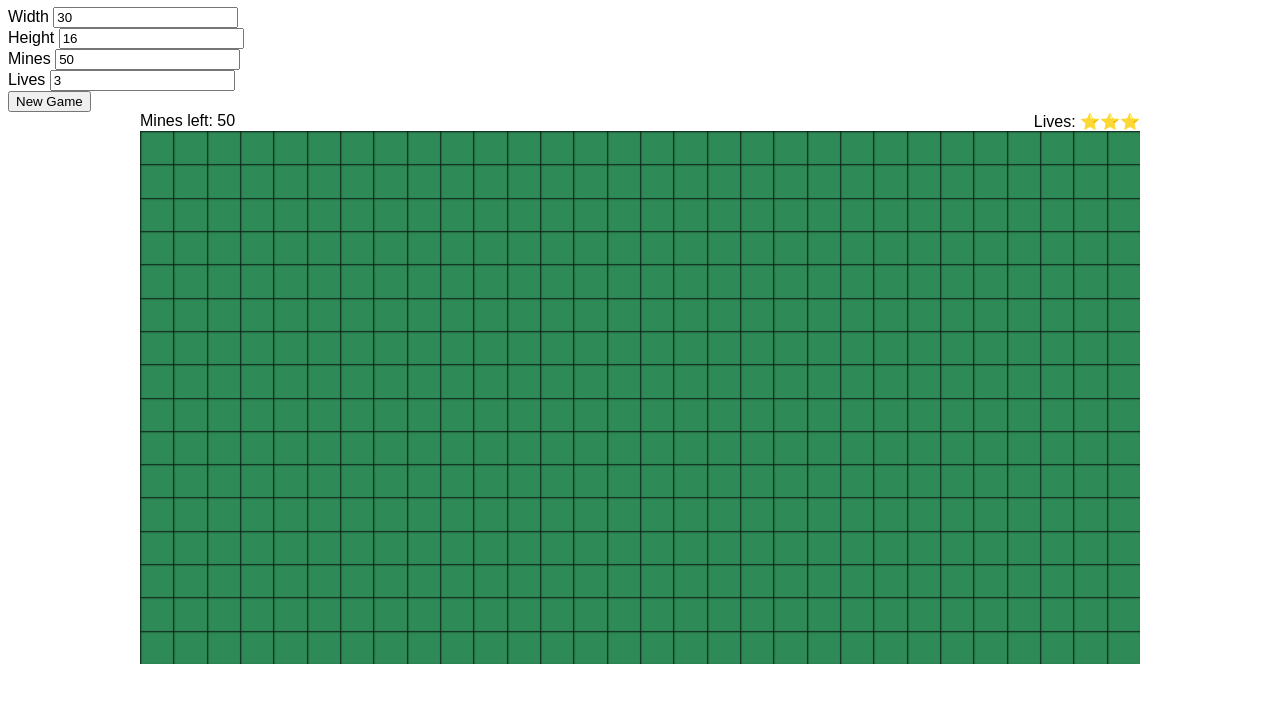
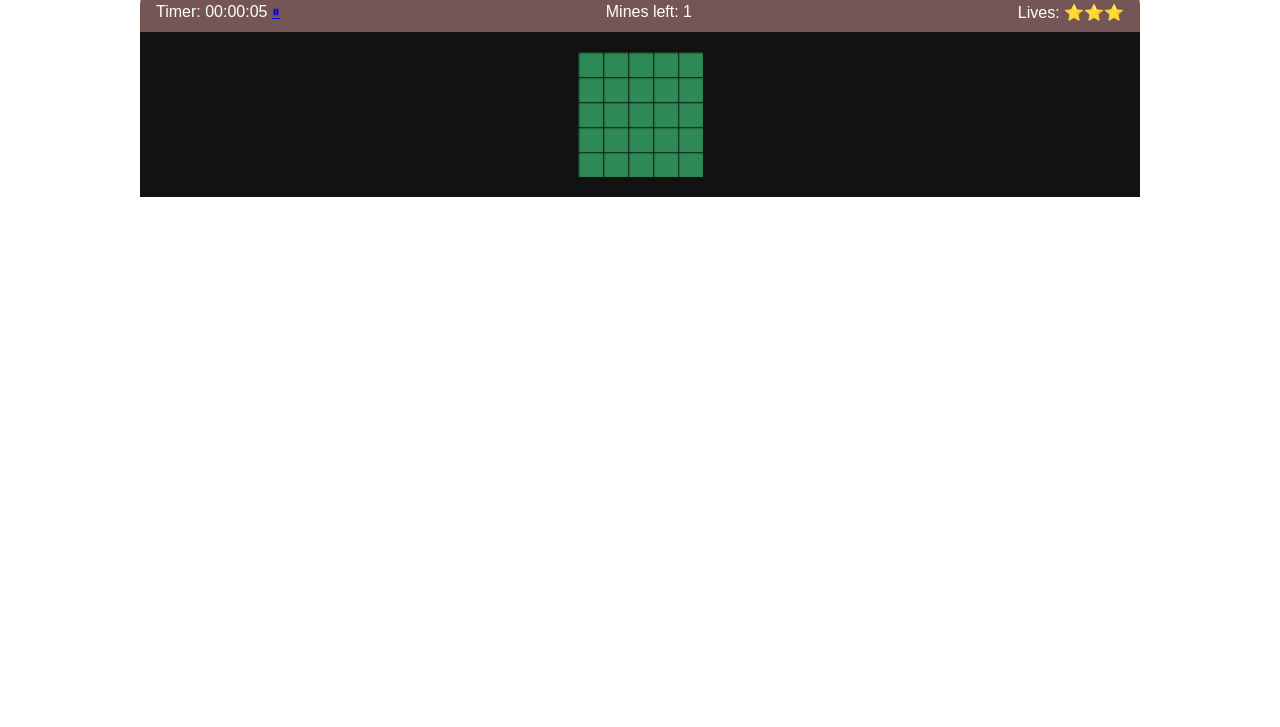
Before and after one commit to stlows/minesweeper, a plain HTML site: page index.html in a window 1280 px wide. Shown: the part 73-800 px from the top of the page. Drawn offline with nearby package versions, Linux system fonts and the light colour scheme.

Commit message:
ajout timer, verify et openAll

```diff
--- a/app.js
+++ b/app.js
@@ -3,15 +3,19 @@ new Vue({
     data: {
         title: "Minesweeper",
         options: {
-            w: 30,
-            h: 16,
-            mines: 50,
+            w: 5,
+            h: 5,
+            mines: 1,
             lives: 3
         },
         tiles: [],
         lives: 0,
+        optionsToggle: false,
+        timer: 0,
+        timerId: 0
     },
     created() {
+        this.setOptions()
         this.newGame()
     },
     computed: {
@@ -26,9 +30,41 @@ new Vue({
         },
         minesLeft() {
             return this.options.mines - this.flags - this.openedBombs
+        },
+        totalTiles() {
+            return this.options.w * this.options.h
+        },
+        splitTimer() {
+            let h = Math.floor(this.timer / 3600)
+            let m = Math.floor((this.timer - h * 3600) / 60)
+            let s = Math.floor((this.timer - h * 3600 - m * 60))
+            return { h, m, s }
+        },
+        prettyTimer() {
+            return this.format(this.splitTimer.h) + ":" + this.format(this.splitTimer.m) + ":" + this.format(this.splitTimer.s)
         }
+
     },
     methods: {
+        format(time) {
+            return (time < 10 ? "0" : "") + time
+        },
+        setOptions() {
+            let uri = window.location.search.substring(1);
+            let params = new URLSearchParams(uri);
+            if (params.has("w")) {
+                this.options.w = Math.min(40, parseInt(params.get("w")))
+            }
+            if (params.has("h")) {
+                this.options.h = Math.min(40, parseInt(params.get("h")))
+            }
+            if (params.has("m")) {
+                this.options.mines = Math.min(this.options.w * this.options.h, parseInt(params.get("m")))
+            }
+            if (params.has("l")) {
+                this.options.lives = Math.min(10, parseInt(params.get("l")))
+            }
+        },
         newGame() {
             this.tiles = []
             this.lives = this.options.lives
@@ -58,7 +94,22 @@ new Vue({
                     }
                 }
             }
+            this.stopTimer()
+            this.resetTimer()
+            this.startTimer()
 
+        },
+        startTimer() {
+            this.timerId = setInterval(() => {
+                this.timer++
+            }, 1000)
+        },
+        resetTimer() {
+            this.timer = 0
+        },
+        stopTimer() {
+            clearInterval(this.timerId)
+            this.timerId = null
         },
         bombAround(x, y) {
             let bombs = 0
@@ -83,16 +134,18 @@ new Vue({
             return tiles;
         },
         leftClick(x, y) {
-
             if (!this.tiles[y][x].isOpen) {
                 this.openTile(x, y, [])
             }
+            this.verify()
         },
         rightClick(x, y) {
             if (!this.tiles[y][x].isOpen) {
                 this.tiles[y][x].isFlag = !this.tiles[y][x].isFlag
             }
+            this.verify()
         },
+
         openTile(x, y, opened) {
             if (this.tiles[y][x].isFlag) {
                 return
@@ -115,6 +168,19 @@ new Vue({
             }
 
 
+        },
+        verify() {
+            if (this.minesLeft == 0 && this.opened + this.flags == this.totalTiles) {
+                console.log("Checking ")
+            }
+        },
+        openAll() {
+            this.stopTimer()
+            for (let i = 0; i < this.options.h; i++) {
+                for (let j = 0; j < this.options.w; j++) {
+                    this.tiles[i][j].isOpen = true
+                }
+            }
         }
 
     }
--- a/index.html
+++ b/index.html
@@ -4,7 +4,7 @@
 <head>
     <meta charset="UTF-8">
     <meta name="viewport" content="width=device-width, initial-scale=1.0">
-    <title>Document</title>
+    <title>Minesweeper by Vincent Beaulieu</title>
 
     <link rel="stylesheet" href="style.css">
 </head>
@@ -12,7 +12,7 @@
 <body>
     <div id="app">
         <h1>{{title}}</h1>
-        <div>
+        <div v-show="optionsToggle" class="modal">
             <div>
                 <label for="width">Width</label>
                 <input type="text" v-model="options.w">
@@ -32,7 +32,15 @@
             <button @click="newGame()">New Game</button>
         </div>
         <div class="grid-container">
+            <button @click="optionsToggle = !optionsToggle">Options</button>
+            <button @click="openAll">Solution</button>
             <div class="headbar">
+                <span>
+                    Timer: {{prettyTimer}}
+
+                    <a v-if="timerId" href="#" @click="stopTimer()">⏸</a>
+                    <a v-else href="#" @click="startTimer()">▶</a>
+                </span>
                 <span>Mines left: {{ minesLeft }}</span>
                 <div>
                     <span>Lives:</span>
@@ -40,6 +48,7 @@
                     <span v-for="life in options.lives - lives">❌</span>
                 </div>
             </div>
+            <div class="grid-back">
                 <div class="grid" :class="[{dead: lives == 0}]">
                     <div v-for="row in tiles" class="row">
                         <div v-for="tile in row" class="tile" :class="[{flag: tile.isFlag, open: tile.isOpen, bomb: tile.isOpen && tile.isBomb}, 'bomb-' + tile.bombs]" @click.left="leftClick(tile.x, tile.y)" @click.right.prevent="rightClick(tile.x, tile.y)">
@@ -49,6 +58,8 @@
                         </div>
                     </div>
                 </div>
+            </div>
+
         </div>
 
 
--- a/style.scss
+++ b/style.scss
@@ -5,18 +5,33 @@ body{
 .row {
     display: flex;
 }
+h1 {
+    text-align: center;
+    margin: 0;
+}
+
 .grid-container {
     max-width: 1000px;
     margin: auto;
     .headbar {
         display: flex;
         justify-content: space-between;
+        background-color: rgb(116, 86, 86);
+        padding: 10px 1rem;
+        border-top-left-radius: 10px;
+        border-top-right-radius: 10px;
+        color:white;
     }
+}
+.grid-back {
+    display:flex;
+    justify-content: center;
+    background: #121212;
+    padding: 20px;
 }
 .grid {
     position: relative;
     overflow: hidden;
-    width: 100%;
     &:after {
         position: absolute;
         content: 'Game Over';
@@ -46,6 +61,7 @@ body{
     //border-top: 1px solid #121212;
     //border-right: 1px solid #121212;
     width: 100%;
+    width: 25px;
     aspect-ratio: 1;
     //height: 30px;
     //padding-bottom: 1.5%;
```
Also changed, not shown: style.css, 1 other file. Lines whose indentation alone changed are shown as unchanged.
